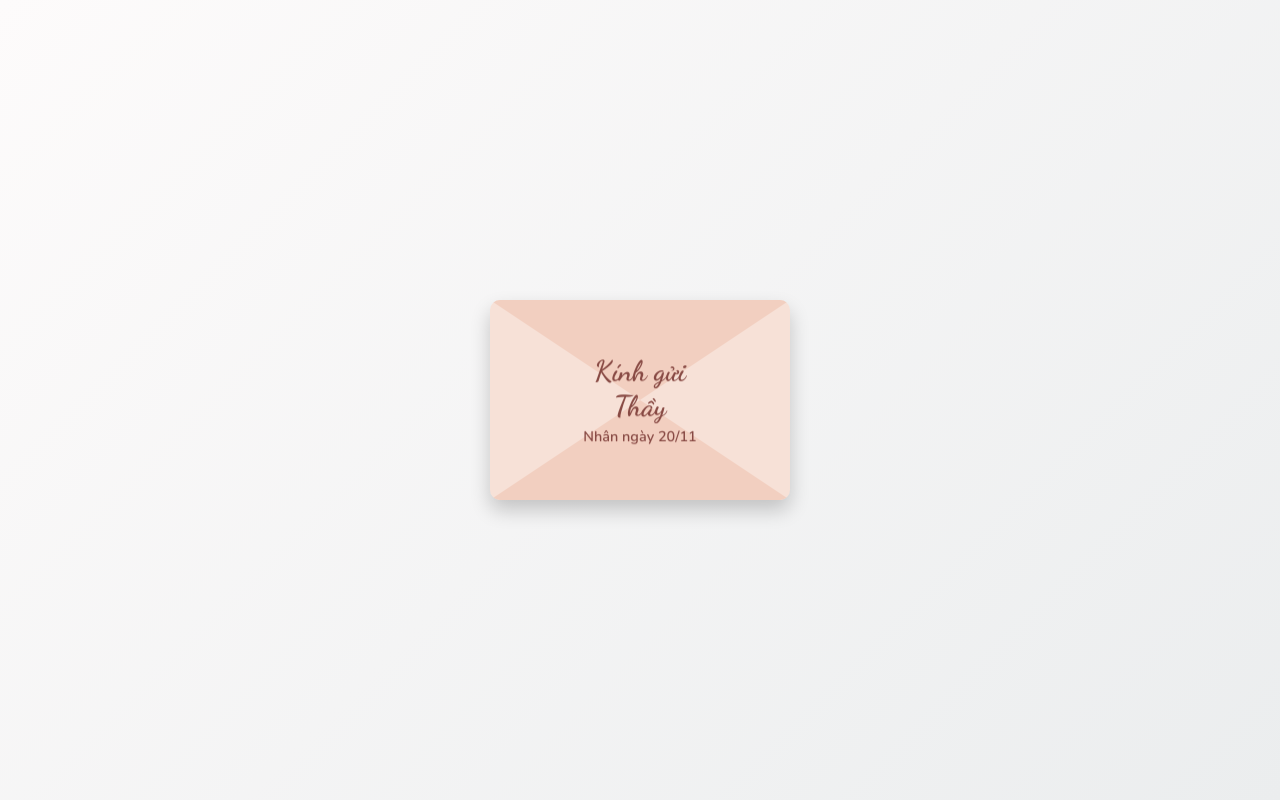
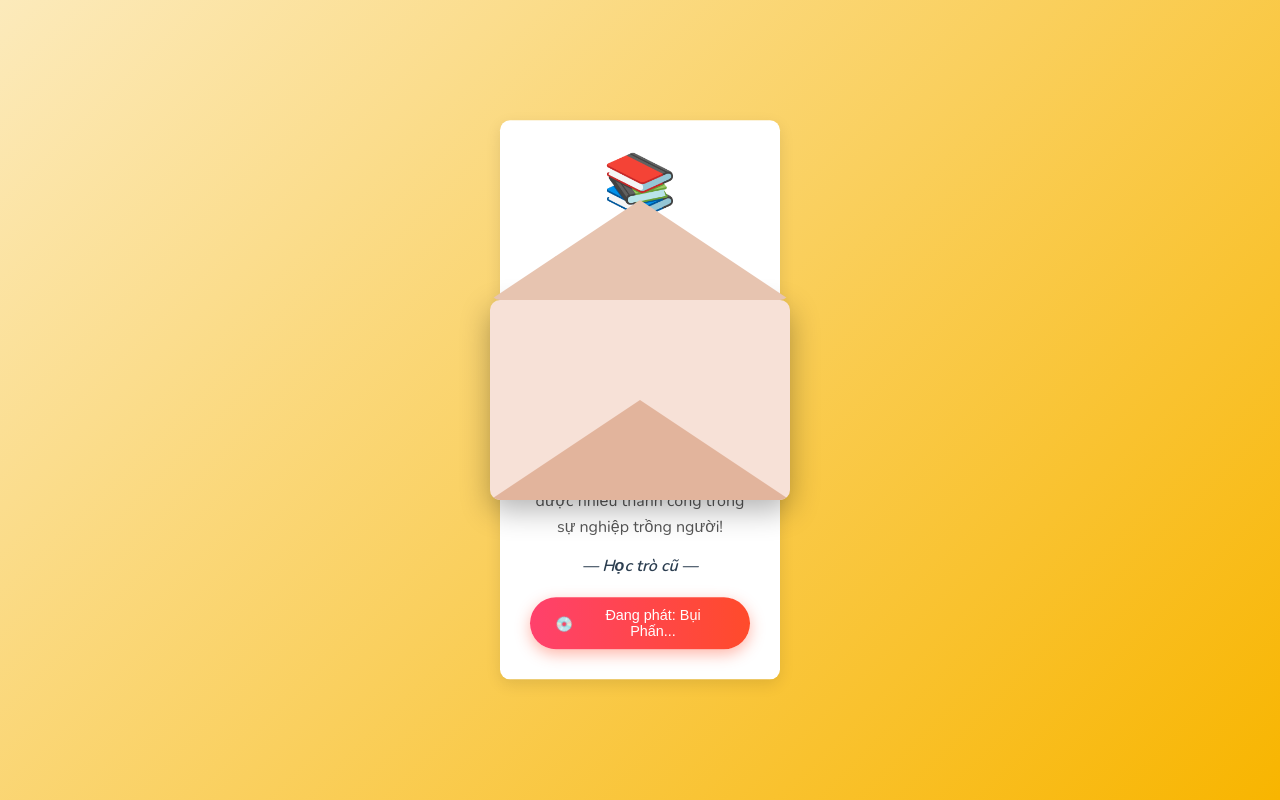
Before and after one commit to tanhgpt/thiep2010, a plain HTML site: page index.html in a window 1280 px wide. Both pictures are taken after a click on the element 640 px from the left and 400 px from the top of the page. Drawn offline with nearby package versions, Linux system fonts and the light colour scheme.

Commit message:
Update index.html

```diff
--- a/index.html
+++ b/index.html
@@ -14,36 +14,39 @@
             box-sizing: border-box;
         }
         body {
-            background: linear-gradient(135deg, #fdfbfb 0%, #ebedee 100%);
+            /* Nền gradient Rose Gold ấm áp và trang trọng */
+            background: linear-gradient(135deg, #fceabb 0%, #f8b500 100%);
             height: 100vh;
             display: flex;
             justify-content: center;
             align-items: center;
             font-family: 'Nunito', sans-serif;
-            overflow: hidden; /* Ngăn cuộn trang */
+            overflow: hidden;
         }
 
         /* --- Phong bì (Envelope) --- */
         .envelope-wrapper {
             position: relative;
-            perspective: 1000px; /* Tạo hiệu ứng 3D */
+            perspective: 1000px;
             cursor: pointer;
-            animation: fadeIn 1s ease-out; /* Hiệu ứng phong bì hiện ra */
+            width: 300px; /* Cố định kích thước */
+            height: 200px;
+            animation: fadeIn 1s ease-out;
+            transition: transform 0.8s ease;
         }
 
         .envelope {
-            width: 300px;
-            height: 200px;
-            background-color: #f7e1d7; /* Màu hồng nhạt cho phong bì */
+            width: 100%;
+            height: 100%;
+            background-color: #f7e1d7;
             border-radius: 10px;
-            position: relative;
-            box-shadow: 0 10px 20px rgba(0, 0, 0, 0.2);
-            transition: transform 0.8s ease; /* Hiệu ứng mở phong bì */
+            position: absolute;
+            box-shadow: 0 10px 30px rgba(0, 0, 0, 0.3);
             transform-style: preserve-3d;
-            z-index: 2; /* Đảm bảo phong bì nằm trên thiệp */
+            z-index: 2;
         }
 
-        /* Nắp phong bì */
+        /* Nắp phong bì (Hiệu ứng mở) */
         .envelope::before {
             content: '';
             position: absolute;
@@ -53,11 +56,11 @@
             height: 0;
             border-left: 150px solid transparent;
             border-right: 150px solid transparent;
-            border-top: 100px solid #f2cfc0; /* Màu đậm hơn cho nắp */
+            border-top: 100px solid #e7c4b0; /* Nắp màu nâu nhạt */
             border-radius: 10px 10px 0 0;
             transform-origin: top;
             transition: transform 0.8s ease;
-            z-index: 3; /* Nắp nằm trên phong bì */
+            z-index: 3;
         }
 
         /* Miệng phong bì */
@@ -70,7 +73,7 @@
             height: 0;
             border-left: 150px solid transparent;
             border-right: 150px solid transparent;
-            border-bottom: 100px solid #f2cfc0; /* Màu đậm hơn cho miệng */
+            border-bottom: 100px solid #e2b49c; /* Miệng màu nâu nhạt đậm hơn */
             border-radius: 0 0 10px 10px;
             z-index: 1;
         }
@@ -83,11 +86,12 @@
             transform: translate(-50%, -50%);
             font-family: 'Dancing Script', cursive;
             font-size: 1.8rem;
-            color: #884a44; /* Màu chữ nâu đỏ */
+            color: #884a44;
             text-align: center;
             line-height: 1.2;
-            z-index: 4; /* Nằm trên nắp */
-            pointer-events: none; /* Không cản trở click */
+            z-index: 4;
+            transition: opacity 0.5s ease; /* Thêm hiệu ứng chữ mờ dần */
+            pointer-events: none;
         }
         .envelope-text small {
             font-family: 'Nunito', sans-serif;
@@ -98,102 +102,69 @@
         }
 
 
-        /* Hiệu ứng khi phong bì mở */
+        /* --- TRẠNG THÁI MỞ (KHI CÓ CLASS 'open') --- */
         .envelope-wrapper.open .envelope::before {
-            transform: rotateX(180deg); /* Nắp lật lên */
-            z-index: 0; /* Đưa nắp xuống dưới */
+            transform: rotateX(180deg); /* Nắp lật lên 180 độ */
+            z-index: 0;
         }
 
-        .envelope-wrapper.open .envelope {
-            transform: translateY(-20px) rotateX(10deg); /* Phong bì nhích nhẹ lên */
+        .envelope-wrapper.open .envelope-text {
+            opacity: 0; /* Ẩn chữ ngoài phong bì */
         }
 
         /* --- Thiệp bên trong (Card) --- */
         .card {
             background-color: #ffffff;
-            width: 280px; /* Nhỏ hơn phong bì một chút */
-            max-width: 400px;
+            width: 280px;
             padding: 30px;
             border-radius: 10px;
             text-align: center;
             box-shadow: 0 5px 15px rgba(0, 0, 0, 0.1);
-            border: 1px solid #eee;
             position: absolute;
             top: 50%;
             left: 50%;
-            transform: translate(-50%, -50%) scale(0.8);
-            opacity: 0; /* Ẩn thiệp ban đầu */
-            transition: all 0.8s ease 0.5s; /* Hiệu ứng thiệp hiện ra sau khi mở phong bì */
-            z-index: 0; /* Thiệp nằm dưới phong bì */
+            transform: translate(-50%, -50%) scale(0.9);
+            opacity: 0;
+            /* Thiệp hiện ra 0.4s sau khi nắp bắt đầu lật */
+            transition: all 0.8s cubic-bezier(0.25, 0.1, 0.25, 1) 0.4s;
+            z-index: 0;
         }
 
         .envelope-wrapper.open .card {
-            opacity: 1; /* Thiệp hiện ra */
-            transform: translate(-50%, -50%) scale(1); /* Thiệp phóng to về kích thước gốc */
-            z-index: 1; /* Đảm bảo thiệp nằm trên nắp đã lật */
+            opacity: 1;
+            transform: translate(-50%, -50%) scale(1);
+            z-index: 1;
         }
 
-        /* --- Nội dung thiệp (Giữ nguyên từ code cũ) --- */
+        /* --- Nội dung và Animations khác (Tối ưu từ code cũ) --- */
         .icon {
-            font-size: 60px;
-            margin-bottom: 15px;
-            display: inline-block;
+            font-size: 60px; margin-bottom: 15px; display: inline-block;
             animation: float 3s ease-in-out infinite;
         }
-
         h1 {
-            font-family: 'Dancing Script', cursive;
-            color: #d35400;
-            font-size: 2.5rem;
-            margin-bottom: 10px;
+            font-family: 'Dancing Script', cursive; color: #d35400; font-size: 2.5rem; margin-bottom: 10px;
         }
-
         .message {
-            color: #555;
-            line-height: 1.6;
-            font-size: 1rem;
-            margin: 15px 0;
+            color: #555; line-height: 1.6; font-size: 1rem; margin: 15px 0;
         }
-
         .signature {
-            font-weight: 700;
-            color: #2c3e50;
-            margin-top: 15px;
-            font-style: italic;
+            font-weight: 700; color: #2c3e50; margin-top: 15px; font-style: italic;
         }
-
-        /* Nút phát nhạc */
         .music-btn {
-            margin-top: 20px;
-            padding: 10px 25px;
-            background: linear-gradient(to right, #ff416c, #ff4b2b);
-            color: white;
-            border: none;
-            border-radius: 50px;
-            font-size: 0.9rem;
-            cursor: pointer;
-            box-shadow: 0 5px 15px rgba(255, 75, 43, 0.4);
-            transition: all 0.3s ease;
-            display: inline-flex;
-            align-items: center;
-            gap: 8px;
+            margin-top: 20px; padding: 10px 25px; background: linear-gradient(to right, #ff416c, #ff4b2b);
+            color: white; border: none; border-radius: 50px; font-size: 0.9rem; cursor: pointer;
+            box-shadow: 0 5px 15px rgba(255, 75, 43, 0.4); transition: all 0.3s ease; display: inline-flex;
+            align-items: center; gap: 8px;
         }
-        .music-btn:hover {
-            transform: translateY(-2px);
-            box-shadow: 0 8px 20px rgba(255, 75, 43, 0.6);
-        }
-        .music-btn:active {
-            transform: translateY(1px);
-        }
-
-        /* --- Animations --- */
+        .music-btn:hover { transform: translateY(-2px); box-shadow: 0 8px 20px rgba(255, 75, 43, 0.6); }
+        .music-btn:active { transform: translateY(1px); }
+        .spinning { animation: spin 2s linear infinite; }
         @keyframes fadeIn {
             from { opacity: 0; transform: translateY(20px); }
             to { opacity: 1; transform: translateY(0); }
         }
         @keyframes float {
-            0%, 100% { transform: translateY(0); }
-            50% { transform: translateY(-8px); }
+            0%, 100% { transform: translateY(0); } 50% { transform: translateY(-8px); }
         }
         @keyframes spin {
             100% { transform: rotate(360deg); }
@@ -223,8 +194,8 @@
             <div class="signature">— Học trò cũ —</div>
 
             <button class="music-btn" onclick="toggleMusic(event)">
-                <span id="musicIcon">💿</span>
-                <span id="musicText">Đang phát: Bụi Phấn...</span>
+                <span id="musicIcon">▶️</span>
+                <span id="musicText">Chờ mở phong bì...</span>
             </button>
         </div>
     </div>
@@ -236,48 +207,33 @@
 
     <script>
         var music = document.getElementById("bgMusic");
-        var isMusicPlaying = false; // Biến theo dõi trạng thái nhạc
+        var envelopeWrapper = document.querySelector(".envelope-wrapper");
+        var hasBeenOpened = false; // Cờ (flag) để chỉ mở 1 lần
 
-        // Tự động phát nhạc khi trang tải xong
-        window.onload = function() {
-            music.volume = 0.7; // Điều chỉnh âm lượng (0.0 - 1.0)
+        // Hàm mở phong bì và phát nhạc
+        function openEnvelope() {
+            if (hasBeenOpened) return; // Nếu đã mở, thoát khỏi hàm
+
+            // BƯỚC 1: Mở phong bì (Thêm class CSS)
+            envelopeWrapper.classList.add("open");
+            hasBeenOpened = true;
+
+            // BƯỚC 2: Phát nhạc ngay lập tức (Nhờ tương tác của người dùng)
+            music.volume = 0.8;
             music.play().then(() => {
-                console.log("Music started playing automatically.");
-                isMusicPlaying = true;
+                // Cập nhật trạng thái nút nhạc thành ĐANG PHÁT
+                document.getElementById("musicIcon").innerHTML = "💿";
                 document.getElementById("musicIcon").classList.add("spinning");
                 document.getElementById("musicText").innerHTML = "Đang phát: Bụi Phấn...";
             }).catch(error => {
-                console.log("Autoplay was prevented. User needs to interact.", error);
-                // Nếu tự động phát bị chặn, hiển thị nút tạm dừng và không xoay
-                document.getElementById("musicIcon").innerHTML = "▶️";
-                document.getElementById("musicText").innerHTML = "Phát bài "Bụi Phấn"";
-                document.getElementById("musicIcon").classList.remove("spinning");
-                isMusicPlaying = false;
+                // Nếu vẫn có lỗi (rất hiếm):
+                document.getElementById("musicText").innerHTML = "Nhấn để phát nhạc";
             });
-        };
-
-        // Hàm mở phong bì
-        function openEnvelope() {
-            var envelopeWrapper = document.querySelector(".envelope-wrapper");
-            envelopeWrapper.classList.add("open");
-
-            // Sau khi mở phong bì, tự động phát nhạc nếu chưa chạy được
-            if (!isMusicPlaying && music.paused) {
-                 music.play().then(() => {
-                    console.log("Music started playing after user interaction.");
-                    isMusicPlaying = true;
-                    document.getElementById("musicIcon").innerHTML = "💿";
-                    document.getElementById("musicIcon").classList.add("spinning");
-                    document.getElementById("musicText").innerHTML = "Đang phát: Bụi Phấn...";
-                 }).catch(error => {
-                    console.log("Music still prevented after click.", error);
-                 });
-            }
         }
 
         // Hàm bật/tắt nhạc khi click nút
         function toggleMusic(event) {
-            event.stopPropagation(); // Ngăn sự kiện click nút lan ra phong bì
+            event.stopPropagation(); // Ngăn sự kiện click nút lan ra phong bì (để không mở phong bì lại)
             var btnText = document.getElementById("musicText");
             var btnIcon = document.getElementById("musicIcon");
 
@@ -286,13 +242,11 @@
                 btnText.innerHTML = "Đang phát: Bụi Phấn...";
                 btnIcon.innerHTML = "💿";
                 btnIcon.classList.add("spinning");
-                isMusicPlaying = true;
             } else {
                 music.pause();
                 btnText.innerHTML = "Tiếp tục phát nhạc";
                 btnIcon.innerHTML = "⏸️";
                 btnIcon.classList.remove("spinning");
-                isMusicPlaying = false;
             }
         }
     </script>
```
